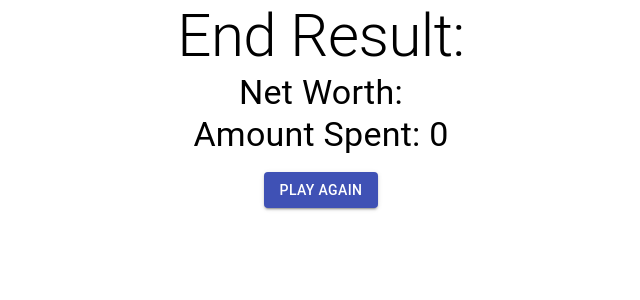
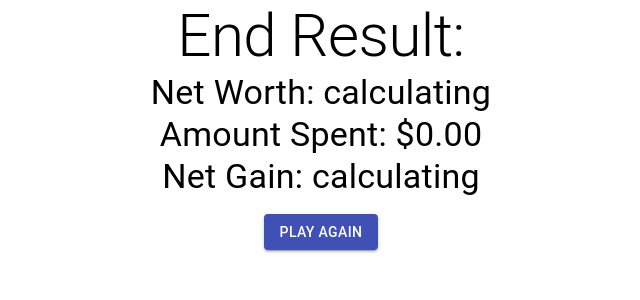
Before and after one commit to xchen1222/hackathon-htm, a React (Create React App) app: page /results in a window 1280 px wide. Shown: the top 300 px of the page, without its empty margins (319-959 px from the left). Built offline with nearby package versions, Linux system fonts and the light colour scheme; no server answers.

Commit message:
finished logic for networth

```diff
--- a/src/pages/Information.jsx
+++ b/src/pages/Information.jsx
@@ -134,7 +134,7 @@ export const Information = () => {
         total -= amount * prices;
 
         setInfo({"currentlyOwned": temp });
-        setInfo({"lastDatePurchased": date});
+        setInfo({"lastDatePurchased": days});
         setInfo({"amountSpent": total});
 
     }
--- a/src/pages/Results.jsx
+++ b/src/pages/Results.jsx
@@ -1,12 +1,47 @@
 import { React, useState, Component, useEffect, useContext } from 'react';
 import { Link } from 'react-router-dom'
 import { Typography, Button, Grid, Input, InputLabel, Box } from '@material-ui/core/';
+import axios from 'axios';
 
 import { InfoContext } from "../utils/InfoContext";
 
 export const Results = () => {
     const { info, setInfo } = useContext(InfoContext);
+    const [netWorth, setNetWorth] = useState(-1);
+    const [difference, setDifference] = useState(-1);
     let total = info["amountSpent"];
+
+    useEffect(() => {
+      const calculateNetWorth = async () => {
+        let calculatedWorth = 0;
+        let cryptos = [];
+        let cryptosString = "";
+        Object.keys(info["currentlyOwned"]).forEach((key) => {
+          cryptos.push(key);
+          cryptosString += key + ",";
+        });
+        console.log(cryptos);
+        console.log(cryptosString);
+
+        let linkToAPI = "https://api.nomics.com/v1/currencies/sparkline?key=ee6c292cc23401ab20400f4e10c7c5e3f6c83a90&ids=" + cryptosString + "&start=" + info["lastDatePurchased"] + "&end=" + info["lastDatePurchased"];
+        let response = await axios.get(linkToAPI);
+        console.log(response.data);
+
+        response.data.forEach((element) => {
+          let crypto = element["currency"];
+          calculatedWorth += info["currentlyOwned"][crypto] * element["prices"][0];
+        });
+
+        setNetWorth(calculatedWorth);
+      }
+
+      if (netWorth === -1) { //initializing
+        calculateNetWorth();
+      }
+      else {
+        setDifference(netWorth - total);
+      }
+    }, [netWorth])
 
     const reset = () => {
         setInfo({"currentlyOwned": {} });
@@ -14,14 +49,29 @@ export const Results = () => {
         setInfo({"netWorth": 0});
         setInfo({"amountSpent": 0});
     }
+
+
     return (
         <Grid container justify="center">
             {/* display all information from infocontext before resetting */}
             <Grid item xs={12}>
                 <Typography variant="h2" align="center">End Result:</Typography>
                 {/* not sure how to calculate net worth with our setup */}
-                <Typography variant="h4" align="center">Net Worth: </Typography>
-                <Typography variant="h4" align="center">Amount Spent: {total}</Typography>
+                {
+                  netWorth === -1 ?
+                  <Typography variant="h4" align="center">Net Worth: calculating </Typography>
+                  :
+                  <Typography variant="h4" align="center">Net Worth: ${parseFloat(netWorth).toFixed(2)}</Typography>
+                }
+
+                <Typography variant="h4" align="center">Amount Spent: ${parseFloat(total).toFixed(2)} </Typography>
+
+                {
+                  difference === -1 ?
+                  <Typography variant="h4" align="center">Net Gain: calculating </Typography>
+                  :
+                  <Typography variant="h4" align="center">Net Gain: ${parseFloat(difference).toFixed(2)}</Typography>
+                }
             </Grid>
             {/* reset infocontext */}
             <Grid item xs={12}>
```
